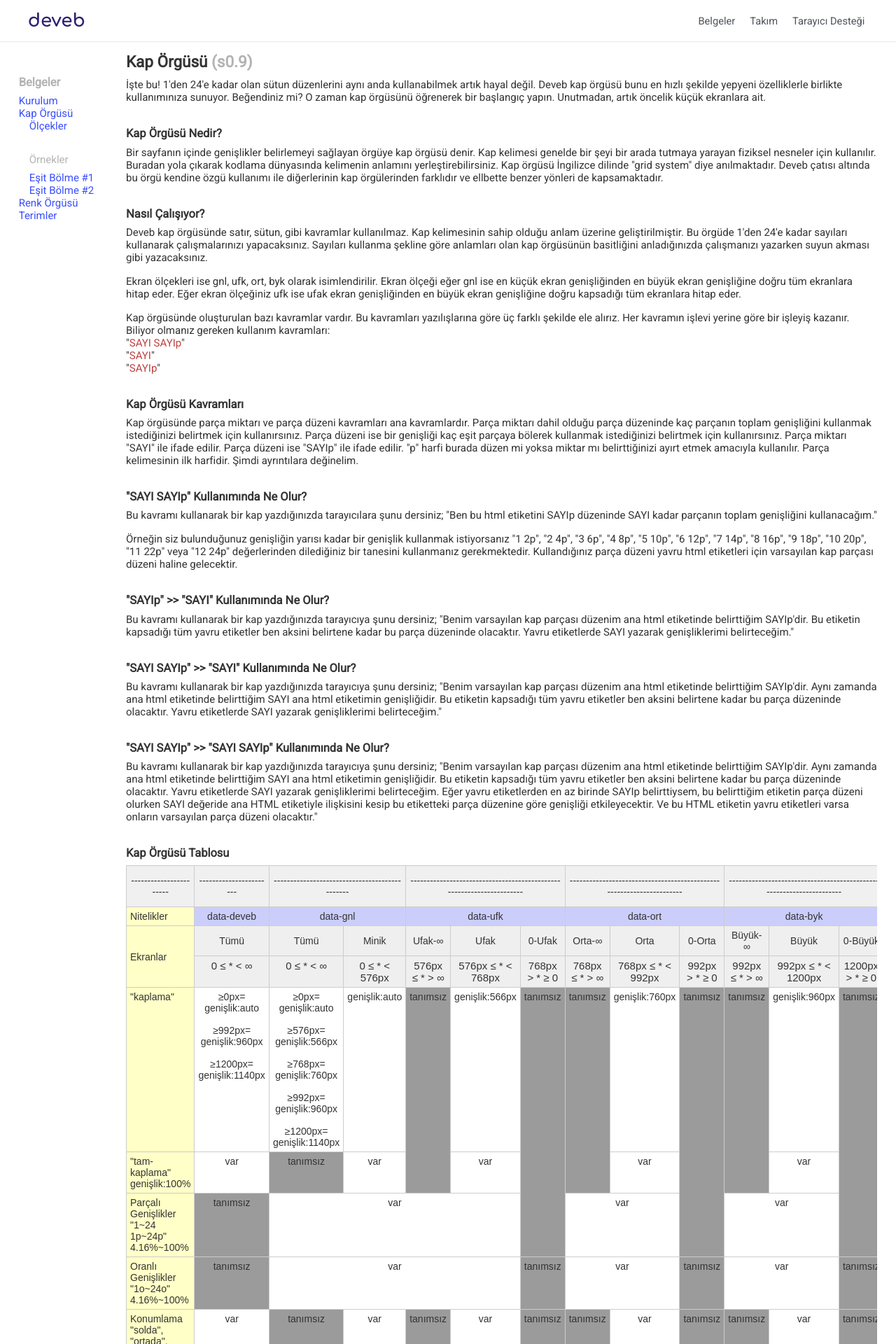
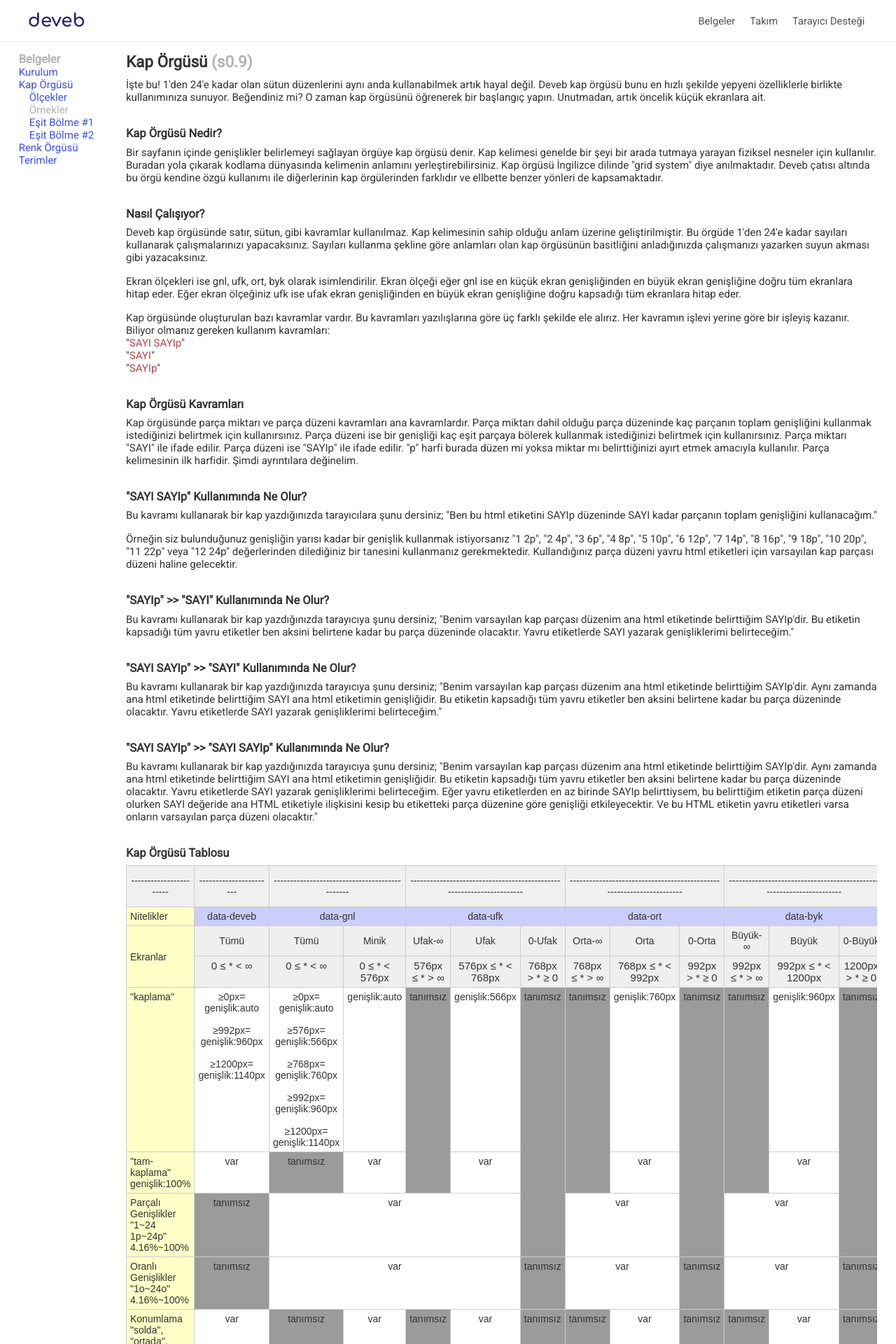
Before and after one commit to data-deveb/data-deveb.github.io, a Jekyll site: the page built from belgeler/kap-orgusu.html, in a window 1280 px wide. Shown: the top 1920 px of the page at 70% size. Built offline with Jekyll 4.4.1, drawn with Linux system fonts in a browser that asks for light colours.

Commit message:
Güncelleme

```diff
--- a/assets/css/deveb.css
+++ b/assets/css/deveb.css
@@ -141,6 +141,9 @@
     ul{padding:0; margin: 0;}
       ul li{list-style-type: none;}
         ul ul{margin-left: 15px;}
+    ul h1, ul h2, ul h3, ul h4, ul h5, ul h6{
+      margin:0;
+    }
 
 /*  ~~~~~~~~~~~~~~~~~~~~~~~~~~~~~~~~~~~~~~~~~~~~~~~~~~~~~~~~~~~~~~~~~~~~~~~~~~~
     KAP ÖRGÜSÜ
```
